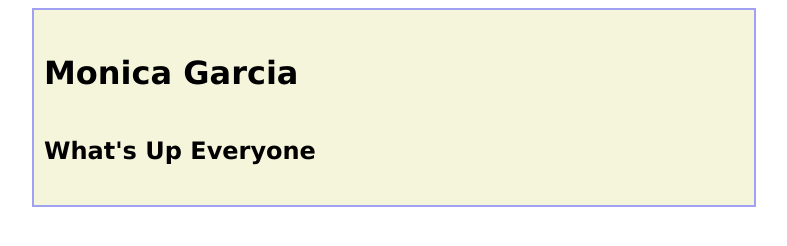
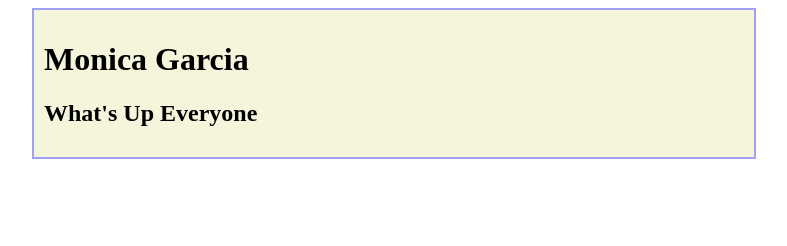
Before and after one commit to fcc366/fcc366.github.io, a plain HTML site: page index.html in a window 1280 px wide. Shown: the whole page, without its empty margins (246-1033 px from the left). Drawn offline with Linux system fonts and the light colour scheme.

Commit message:
githubpages site file

```diff
--- a/css/style.css
+++ b/css/style.css
@@ -1,8 +1,8 @@
-body{
+jbody{
     font-family:Verdana;
     font: 16px;
     font-weight: normal;
-    line-height: 2.0;
+    line-height: 2.0;text-decoration-skip-ink: ;
 
 }
 .container {
```
